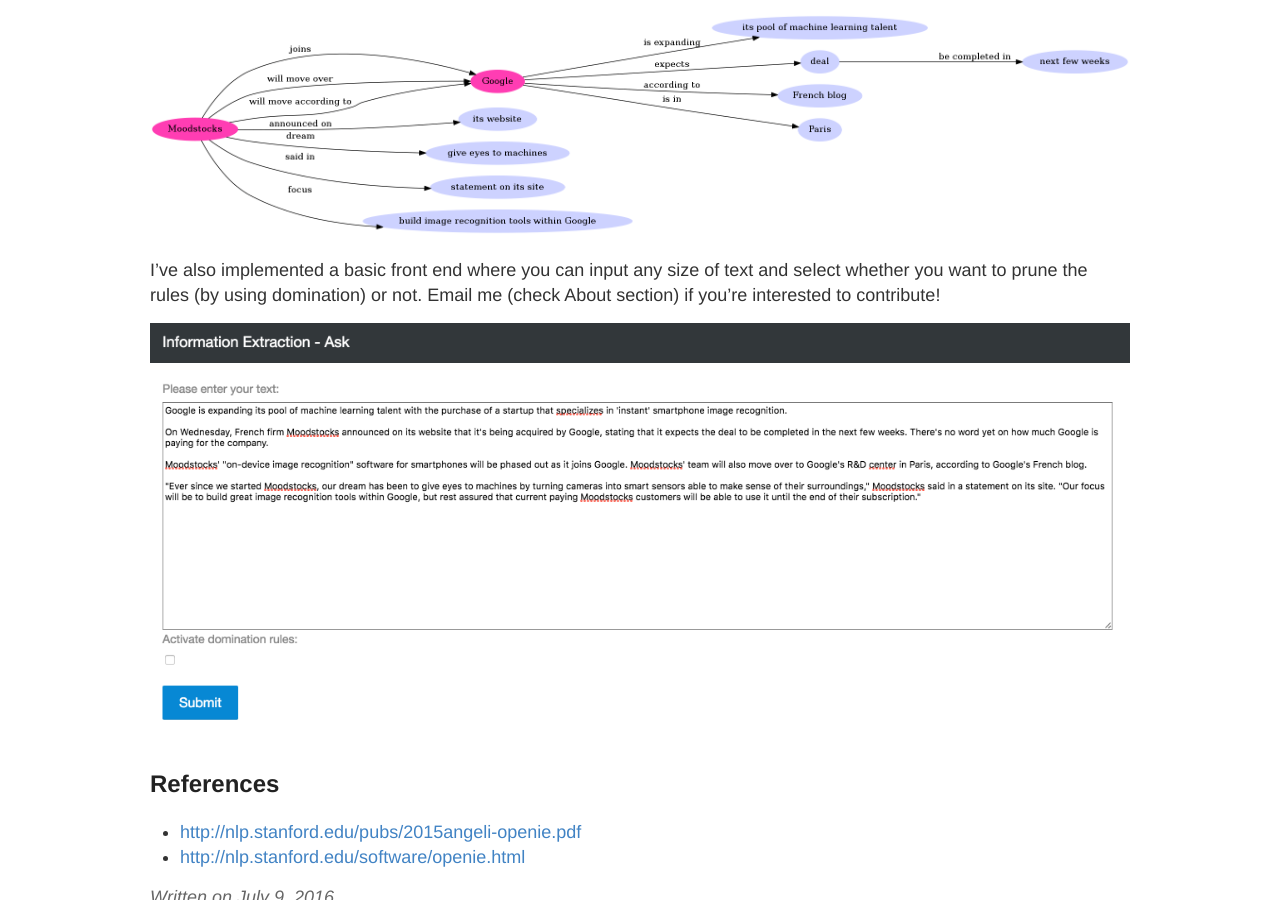
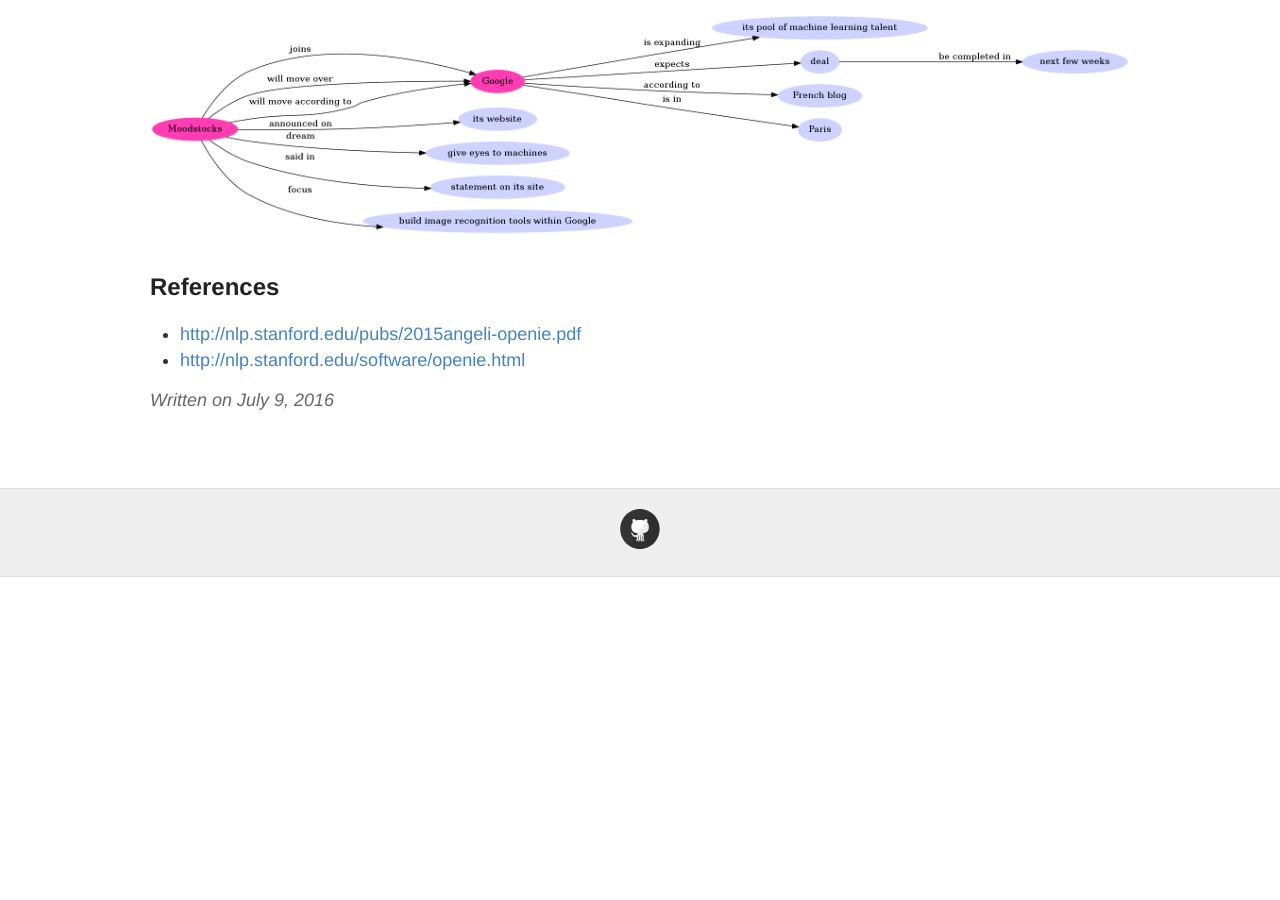
Before and after one commit to philipperemy/philipperemy.github.io, a Jekyll site: the page built from _posts/2016-07-09-information-extract.md, in a window 1280 px wide and 900 px high, scrolled down 3850 px. Built offline with Jekyll 4.4.1, drawn with Linux system fonts in a browser that asks for light colours; formulas are drawn with MathJax 3; comment, search, counter and statistics services are not loaded; after the commit the page ends 4427 px from its top, so only the background shows below that.

Commit message:
update nlp open ie

```diff
--- a/_posts/2016-07-09-information-extract.md
+++ b/_posts/2016-07-09-information-extract.md
@@ -108,10 +108,6 @@
 
 ![png](hello.png)
 
-I’ve also implemented a basic front end where you can input any size of text and select whether you want to prune the rules (by using domination) or not. Email me (check About section) if you’re interested to contribute!
-
-![png](hello3.png)
-
 ## References
 
 - [http://nlp.stanford.edu/pubs/2015angeli-openie.pdf](http://nlp.stanford.edu/pubs/2015angeli-openie.pdf)
```
